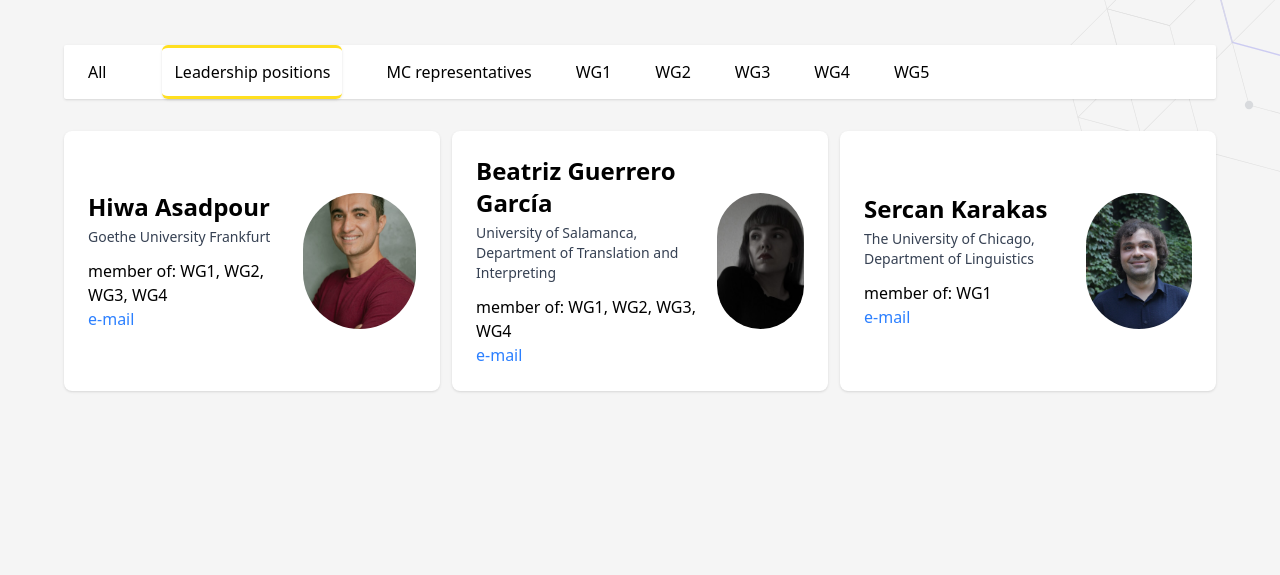
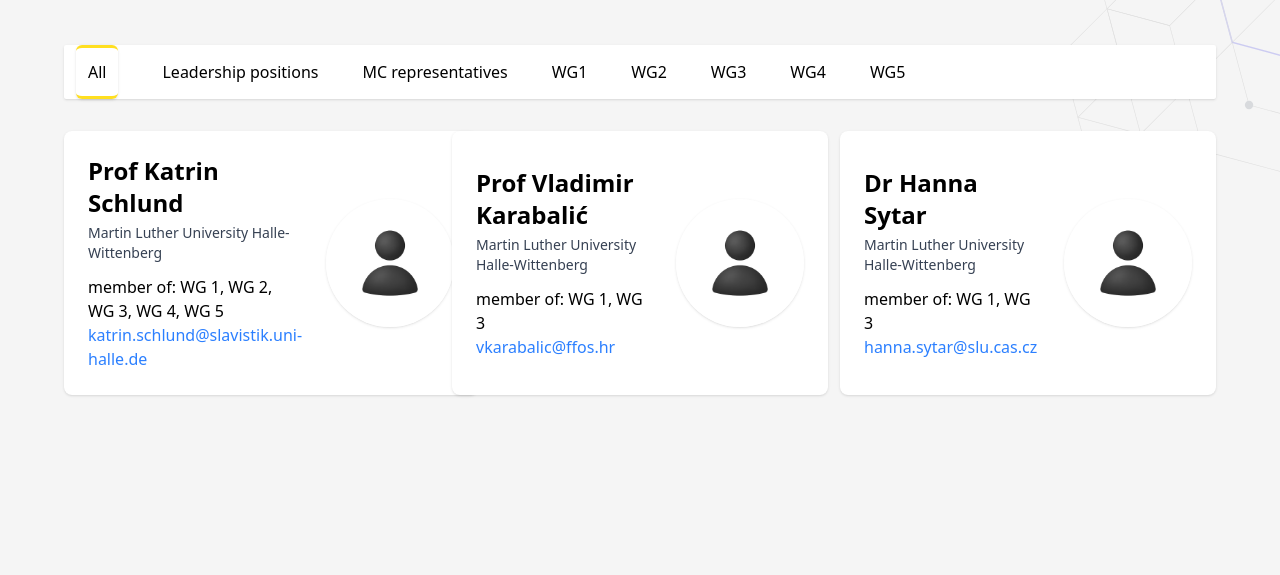
Before and after one commit to hosseinGith/phraconrep, a website: page public/network.html in a window 1280 px wide. Shown: the part 225-800 px from the top of the page. Drawn offline with Linux system fonts and the light colour scheme.

Commit message:
add team member section

```diff
--- a/public/network.html
+++ b/public/network.html
@@ -337,7 +337,7 @@
       <section class="hero container py-12 my-11">
         <div class="flex-row-center w-[44%] mx-auto">
           <h1 class="font-semibold text-5xl text-center">
-            Members
+            members
           </h1>
         </div>
       </section>
@@ -347,10 +347,10 @@
       <section class="container">
         <div class="shadow px-3 bg-white rounded-xs">
           <ul class="flex gap-11 items-center">
-            <li class="p-3">
+            <li class="p-3 border-y-[3px] rounded-md border-y-yellow-300 shadow">
               <a href="">All</a>
             </li>
-            <li class="border-y-[3px] rounded-md border-y-yellow-300 p-3 shadow">
+            <li class="">
               <a href="">Leadership positions</a>
             </li>
             <li>
@@ -378,47 +378,69 @@
       <section class="container">
         <div class="grid grid-cols-3 gap-3">
 
-          <div class="bg-white shadow p-6 rounded-lg flex items-center justify-between">
-            <div class="flex flex-col justify-between">
-              <div class="flex flex-col gap-1 pb-3">
-                <h2 class="font-semibold text-2xl">Hiwa Asadpour</h2>
-                <span class="text-gray-700 text-sm">Goethe University Frankfurt</span>
-              </div>
-              <p>member of: WG1, WG2, WG3, WG4</p>
-              <a href="" class="text-blue-500">e-mail</a>
+        <div class="bg-white shadow p-6 rounded-lg flex items-center justify-between gap-6 max-w-3xl mx-auto">
+          <!-- متن‌ها -->
+          <div class="flex flex-col justify-between flex-1">
+            <div class="flex flex-col gap-1 pb-3">
+              <h2 class="font-semibold text-2xl">Prof Katrin Schlund</h2>
+              <span class="text-gray-700 text-sm">Martin Luther University Halle-Wittenberg</span>
             </div>
-            <img src="../public/images/hiva.jpeg" alt="" class="rounded-full w-34 h-34 object-cover ">
+            <p>member of: WG 1, WG 2, WG 3, WG 4, WG 5</p>
+            <a href="#" class="text-blue-500">katrin.schlund@slavistik.uni-halle.de</a>
           </div>
 
-          <div class="bg-white shadow p-6 rounded-lg flex items-center justify-between">
-            <div class="flex flex-col justify-between">
-              <div class="flex flex-col gap-1 pb-3">
-                <h2 class="font-semibold text-2xl">Beatriz Guerrero García</h2>
-                <span class="text-gray-700 text-sm">University of Salamanca, Department of Translation and Interpreting</span>
-              </div>
-              <p>member of: WG1, WG2, WG3, WG4</p>
-              <a href="" class="text-blue-500">e-mail</a>
+          <!-- تصویر -->
+          <div class="w-32 h-32 shrink-0 rounded-full shadow">
+            <img
+              src="../public/images/user.png"
+              alt=""
+              class="w-full h-full object-cover rounded-full"
+            />
+          </div>
+        </div>
+
+        <div class="bg-white shadow p-6 rounded-lg flex items-center justify-between gap-6 max-w-3xl mx-auto">
+          <!-- متن‌ها -->
+          <div class="flex flex-col justify-between flex-1">
+            <div class="flex flex-col gap-1 pb-3">
+              <h2 class="font-semibold text-2xl">Prof Vladimir Karabalić</h2>
+              <span class="text-gray-700 text-sm">Martin Luther University Halle-Wittenberg</span>
             </div>
-            <div class="w-1/2">
-              <img src="../public/images/Beatriz.jpeg" alt="" class="rounded-full w-34 h-34 object-cover ">
-            </div>
+            <p>member of: WG 1, WG 3</p>
+            <a href="#" class="text-blue-500">vkarabalic@ffos.hr</a>
           </div>
 
-          <div class=" shadow p-6 rounded-lg flex items-center justify-between bg-white">
+          <!-- تصویر -->
+          <div class="w-32 h-32 shrink-0 rounded-full shadow">
+            <img
+              src="../public/images/user.png"
+              alt=""
+              class="w-full h-full object-cover rounded-full"
+            />
+          </div>
+        </div>
 
-            <div class="flex flex-col justify-between">
-              <div class="flex flex-col gap-1 pb-3">
-                <h2 class="font-semibold text-2xl">Sercan Karakas</h2>
-                <span class="text-gray-700 text-sm">The University of Chicago, Department of Linguistics</span>
-              </div>
-              <p>member of: WG1</p>
-              <a href="" class="text-blue-500">e-mail</a>
+        <div class="bg-white shadow p-6 rounded-lg flex items-center justify-between gap-6 max-w-3xl mx-auto">
+          <!-- متن‌ها -->
+          <div class="flex flex-col justify-between flex-1">
+            <div class="flex flex-col gap-1 pb-3">
+              <h2 class="font-semibold text-2xl">Dr Hanna Sytar</h2>
+              <span class="text-gray-700 text-sm">Martin Luther University Halle-Wittenberg</span>
             </div>
+            <p>member of: WG 1, WG 3</p>
+            <a href="#" class="text-blue-500">hanna.sytar@slu.cas.cz</a>
+          </div>
 
-            <div class=" w-1/2">
-              <img src="../public/images/Sercan.jpg" alt="" class="rounded-full w-34 h-34 object-cover">
-            </div>
+          <!-- تصویر -->
+          <div class="w-32 h-32 shrink-0 rounded-full shadow">
+            <img
+              src="../public/images/user.png"
+              alt=""
+              class="w-full h-full object-cover rounded-full"
+            />
           </div>
+        </div>
+
         </div>
       </section>
     </main>
```
Also changed, not shown: public/images/user.png (added), src/styles/output.css.
